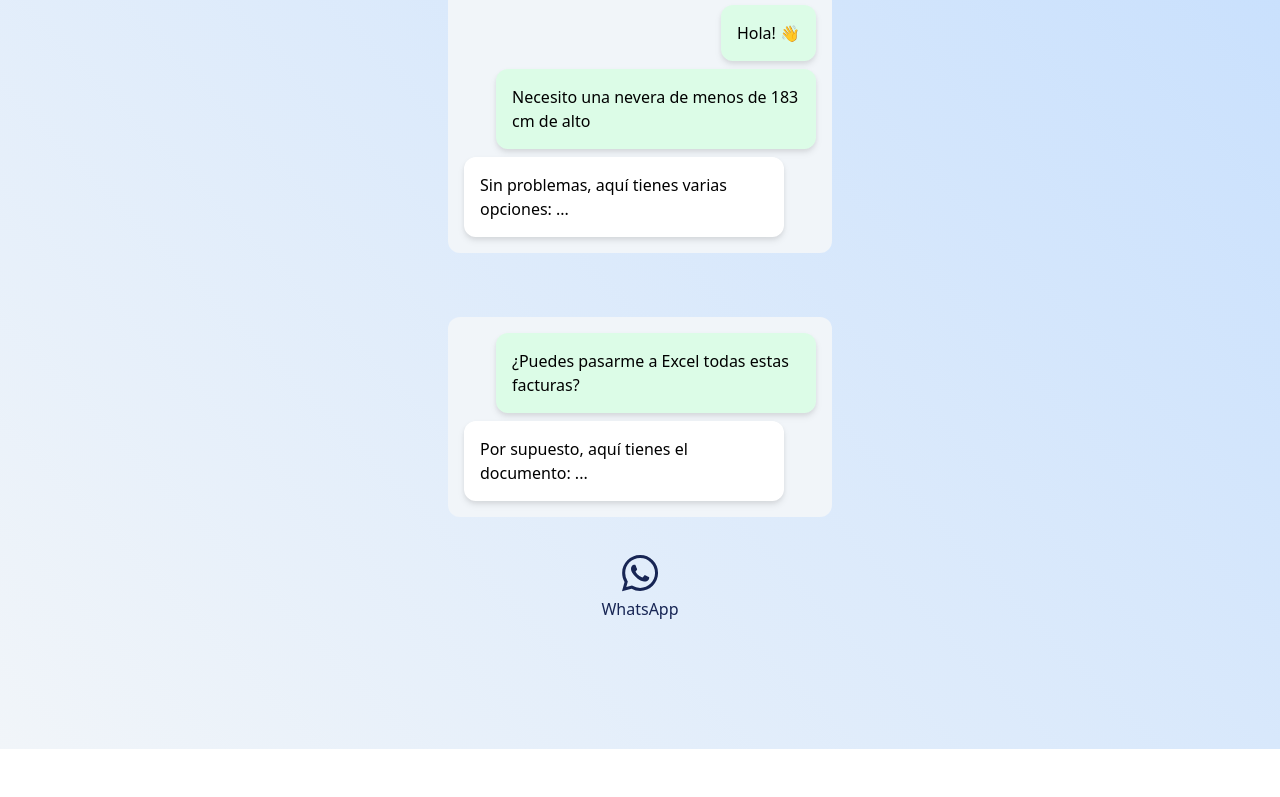
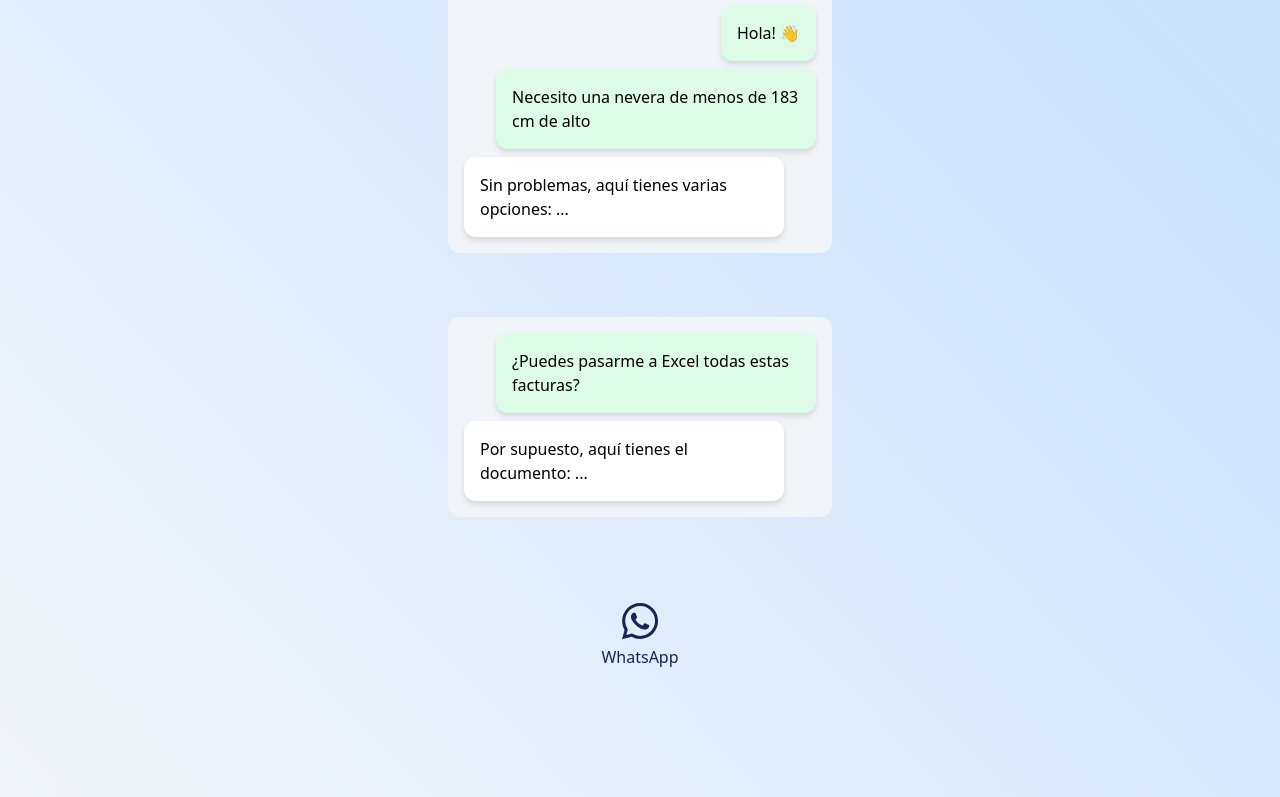
Before and after one commit to delgate/website, a Next.js app: page / in a window 1280 px wide. Shown: the part 555-1352 px from the top of the page. Before the commit the page ends 1304 px from the top, so only its background shows below. Built offline with nearby package versions, Linux system fonts and the light colour scheme.

Commit message:
style(website): better padding and distribution

```diff
--- a/src/app/page.js
+++ b/src/app/page.js
@@ -95,7 +95,7 @@ export default function Home() {
         </div>
 
         <Link
-            className="flex flex-col items-center dark:text-blue-200 text-blue-950 pb-8"
+            className="flex flex-col items-center dark:text-blue-200 text-blue-950 pb-8 pt-12"
             href="https://api.whatsapp.com/send?phone=34613071167&text=Hola%20delgate!">
             <BiLogoWhatsapp size={48}/>
             WhatsApp
```
